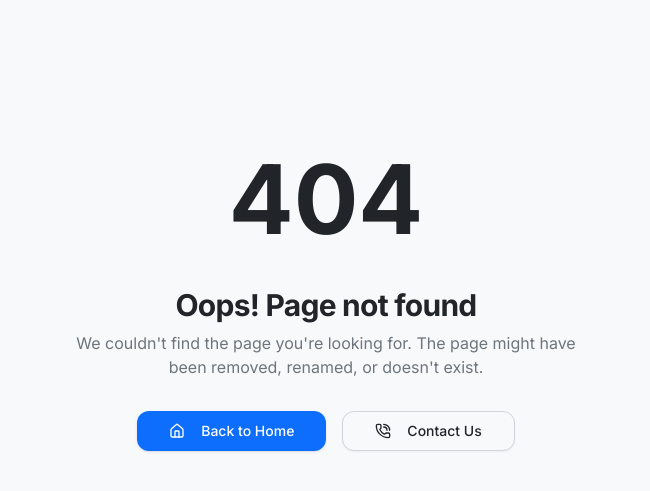
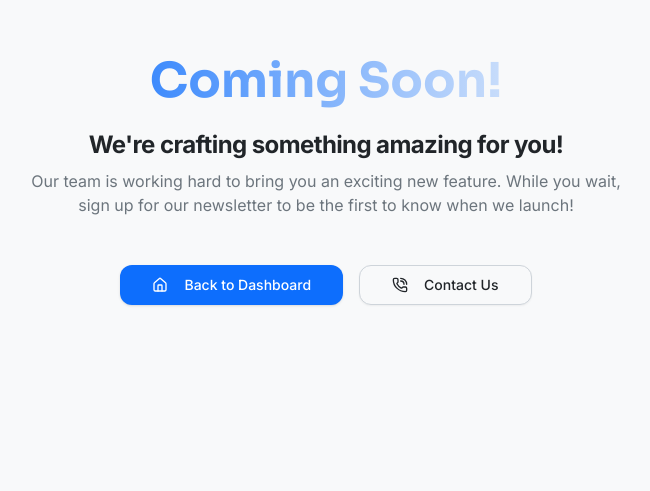
Before and after one commit to Tomilola-ng/nextjs15-starter, a Next.js app: page /login in a window 1280 px wide. Before the commit this address had no page. Shown: the part 107-598 px from the top of the page, without its empty margins (314-964 px from the left). Built offline with nearby package versions, Linux system fonts and the light colour scheme.

Commit message:
Add Coming Soon screen to Login and Register pages

```diff
--- /dev/null
+++ b/app/(auth)/login/page.tsx
@@ -0,0 +1,6 @@
+import React from "react";
+import ComingSoon from "@/components/screens/ComingSoon";
+
+export default function LoginPage() {
+  return <ComingSoon />;
+}
--- /dev/null
+++ b/app/(auth)/register/page.tsx
@@ -0,0 +1,6 @@
+import React from "react";
+import ComingSoon from "@/components/screens/ComingSoon";
+
+export default function RegsiterPage() {
+  return <ComingSoon />;
+}
```
